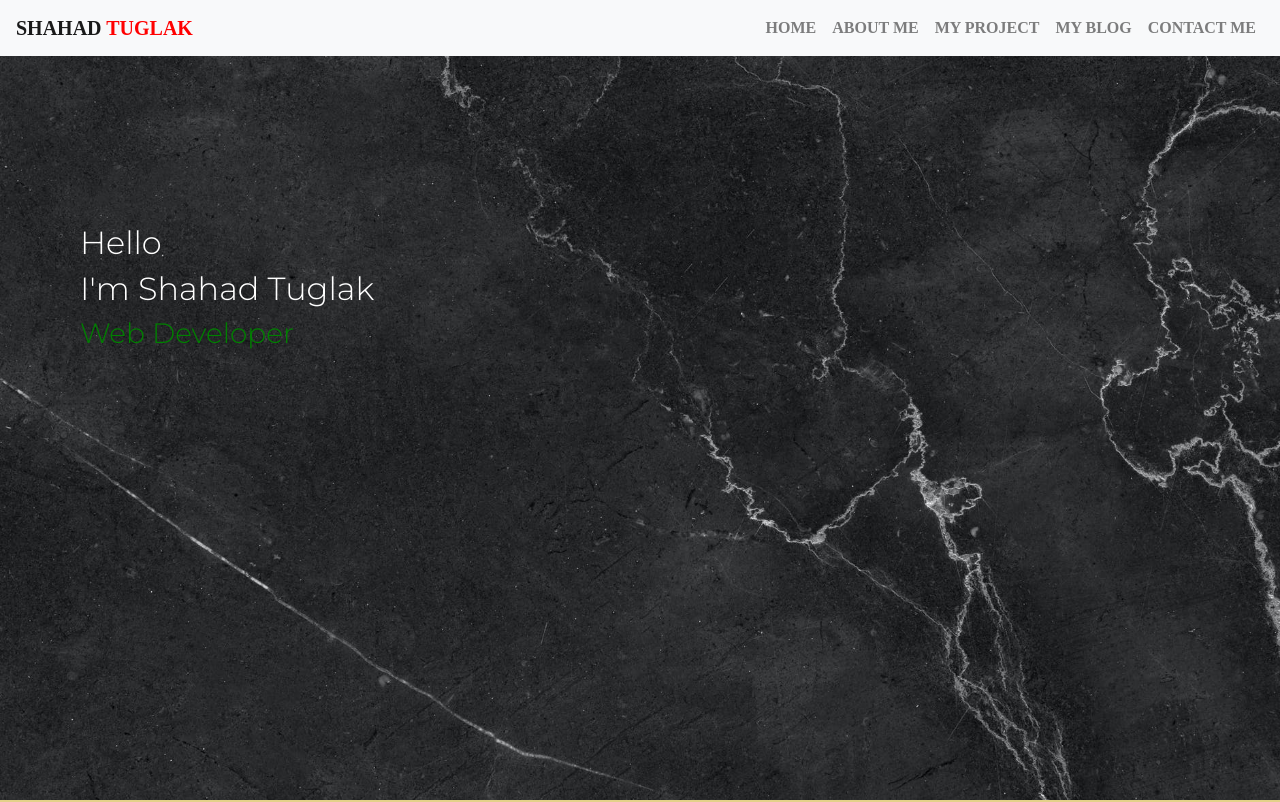
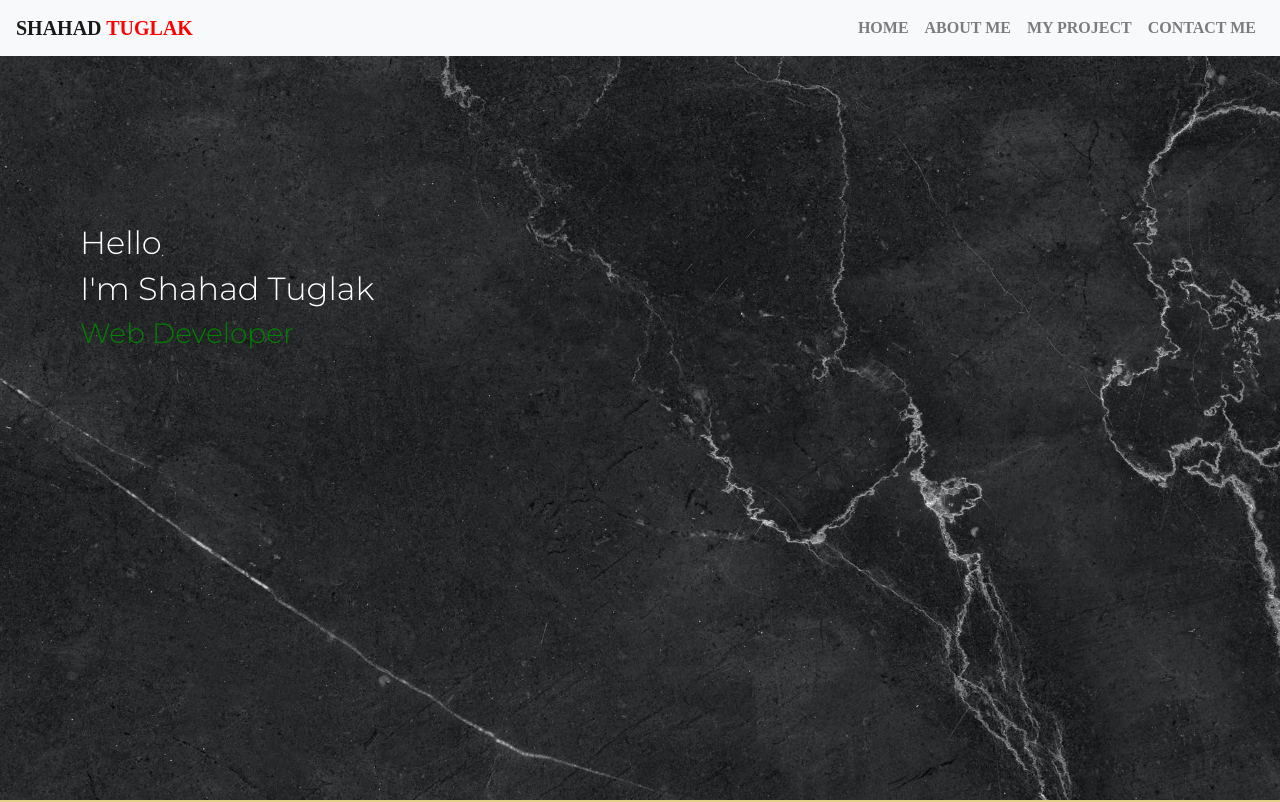
Before and after one commit to Shahadtuglak/Portfolio, a plain HTML site: page index.html in a window 1280 px wide. Shown: the top 802 px of the page. Drawn offline with nearby package versions, Linux system fonts and the light colour scheme.

Commit message:
Update index.html

```diff
--- a/index.html
+++ b/index.html
@@ -41,9 +41,7 @@
           <li class="nav-item">
             <a class="nav-link" href="#project">MY PROJECT</a>
           </li>
-          <li class="nav-item">
-            <a class="nav-link" href="#blog">MY BLOG</a>
-          </li>
+
           <li class="nav-item">
             <a class="nav-link" href="#contact">CONTACT ME</a>
           </li>
```
